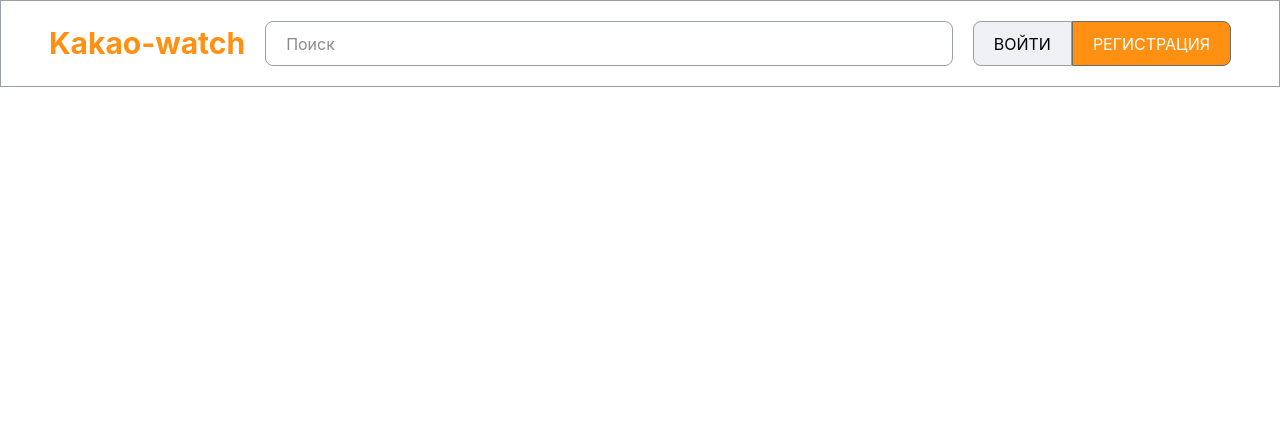
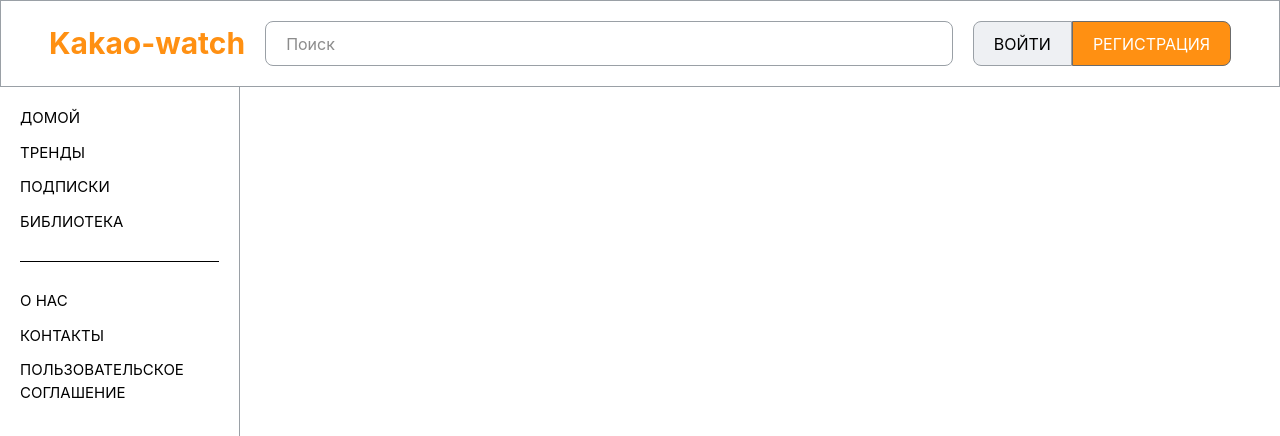
Before and after one commit to Vlad-Vershinin/kakao-watch, a website built with Vite: page frontend/index.html in a window 1280 px wide. Shown: the top 436 px of the page. Built offline with nearby package versions, Linux system fonts and the light colour scheme.

Commit message:
Side menu was added

```diff
--- a/frontend/index.html
+++ b/frontend/index.html
@@ -7,9 +7,9 @@
     <title>Kakao-watch</title>
     <link rel="stylesheet" href="/frontend/src/style.css">
   </head>
-  <body>
+  <body class="flex flex-col min-h-screen max-h-screen max-w-full">
     <div id="app"></div>
-    <header class="bg-bg-primary gap-5 flex flex-row justify-between border py-5 px-2 min-lg:px-12 border-text-tertiary">
+    <header class="flex flex-row bg-bg-primary gap-5  justify-between border py-5 px-2 min-lg:px-12 border-text-tertiary">
       <h1 class="text-contrast text-[30px] font-bold max-md:invisible max-md:absolute">Kakao-watch</h1>
       <h1 class="text-contrast text-[30px] font-bold min-md:invisible min-md:absolute">KW</h1>
       <input type="text" class="flex-1 border rounded-[8px] border-text-tertiary text-text-primary py-2 px-5" placeholder="Поиск">
@@ -18,6 +18,20 @@
         <a href="./src/pages/sign-up/sign-up.html" class="border border-text-secondary rounded-r-[8px] text-center content-center px-5 bg-contrast hover:bg-contrast-hover text-text-inverse max-lg:invisible max-lg:absolute">РЕГИСТРАЦИЯ</a>
       </div>
     </header>
+    <main class="flex flex-1">
+      <div class="flex ">
+        <div class="flex flex-col text-[15px] uppercase border-r border-text-tertiary p-5 gap-3 max-w-60">
+          <a href="">Домой</a>
+          <a href="">Тренды</a>
+          <a href="">Подписки</a>
+          <a href="">Библиотека</a>
+          <hr class="my-4">
+          <a href="">О нас</a>
+          <a href="">Контакты</a>
+          <a href="">Пользовательское соглашение</a>
+        </div>
+      </div>
+    </main>
     <script type="module" src="src/main.ts"></script>
   </body>
 </html>
```
